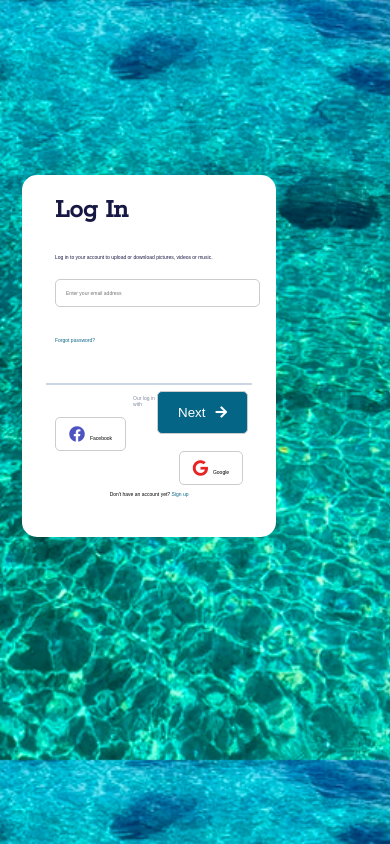
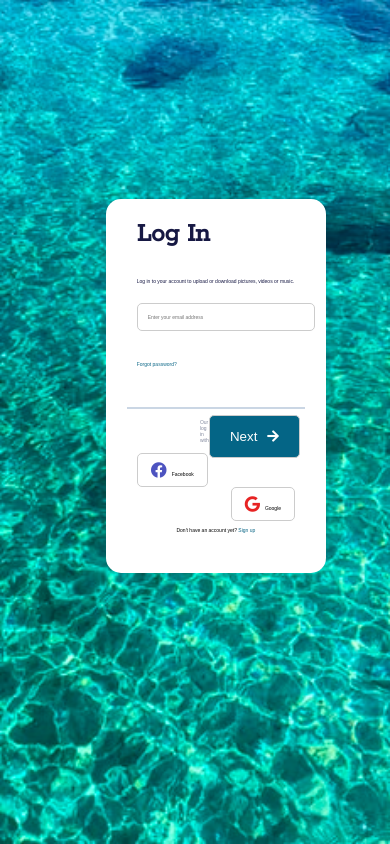
Before and after one commit to dharmyx/DailyUIDesignsMay19, a plain HTML site: page index.html in a window 390 px wide. Drawn offline with Linux system fonts and the light colour scheme; a web font is replaced by a local one.

Commit message:
Update style.css

```diff
--- a/style.css
+++ b/style.css
@@ -188,24 +188,26 @@ input {
    }
 
     .beforeContent {
-        width: auto !important;
-        height: auto;
+        width: 100vw;
+        height: 100vh;
         display: inline-block;
+        margin: 0 auto;
     }
 
     .content {
         grid-area: f;
         display: grid;
-        height: 90vh;
-        grid-template-columns: 100%;
+        width: 100vw;
+        height: 100vh;
+        grid-template-columns: 15%;
         grid-template-areas:
-        "."
-        "a"
-        ".";
+        ". . ."
+        ". a ."
+        ". . .";
         box-shadow: none;
     }
     .column1 {
-        width: 85%;
+        width: 70%;
         margin: auto;
         margin-top: 15vh;
         margin-bottom: 15vh;
```
